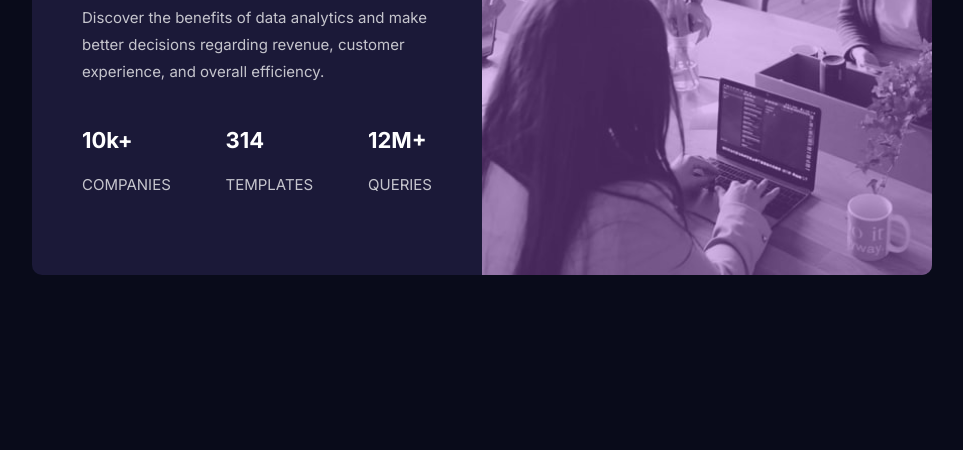
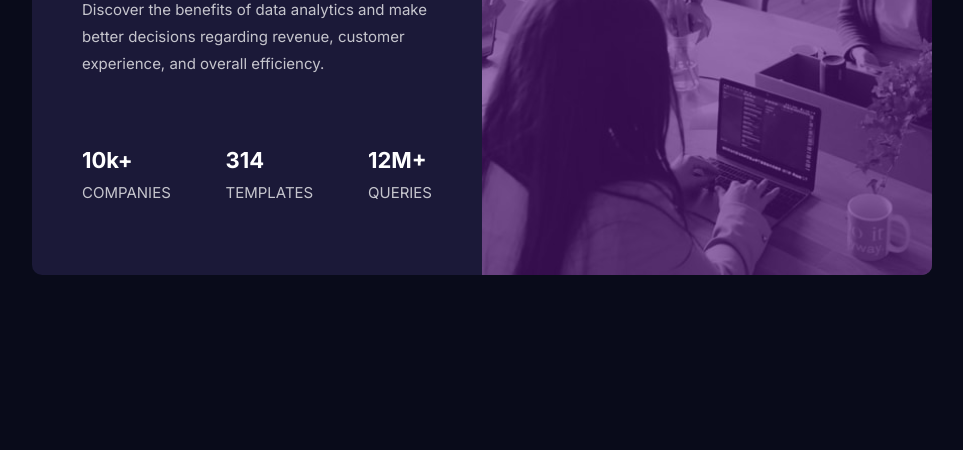
Before and after one commit to Rubsnewgate/stats-preview-card-component, a plain HTML site: page pages/index.html in a window 1280 px wide. Shown: the part 350-800 px from the top of the page, without its empty margins (158-1121 px from the left). Drawn offline with Linux system fonts and the light colour scheme.

Commit message:
fix (component): semantic and styles issues (change of a '<h3>' tag to a '<span>' tag in the info section of the component, also change some class names)

```diff
--- a/pages/index.html
+++ b/pages/index.html
@@ -3,6 +3,7 @@
 <head>
 	<meta charset="UTF-8"/>
 	<meta name="viewport" content="width=device-width, initial-scale=1.0"/>
+	<meta name="description" content="Frontend Mentor challenge."/>
 	<title>Data analytics</title>
 	<!-- Fonts -->
 	<link rel="preconnect" href="https://fonts.googleapis.com"/>
@@ -18,30 +19,30 @@
 </head>
 <body>
 	<main class="main-wrapper">
-		<section class="analytics-info">
-			<h1 class="analytics-info__title">
-				Get <span>insights</span> that help your business grow.
+		<section class="info">
+			<h1 class="info__title">
+				Get <span> insights </span> that help your business grow.
 			</h1>
-			<p class="analytics-info__description">
-				Discover the benefits of data analytics and make better decisions regarding revenue,
-				customer experience, and overall efficiency.
+			<p class="info__description">
+				Discover the benefits of data analytics and make better decisions regarding
+				revenue, customer experience, and overall efficiency.
 			</p>
-			<article class="analytics-info__statistics">
+			<article class="info__statistics">
 				<div class="company-statistics">
-					<h3>10k+</h3>
-					<p>COMPANIES</p>
+					<span class="quantity"> 10k+ </span>
+					<span class="text"> companies </span>
 				</div>
 				<div class="company-statistics">
-					<h3>314</h3>
-					<p>TEMPLATES</p>
+					<span class="quantity">314</span>
+					<span class="text"> templates </span>
 				</div>
 				<div class="company-statistics">
-					<h3>12M+</h3>
-					<p>QUERIES</p>
+					<span class="quantity"> 12M+ </span>
+					<span class="text"> queries </span>
 				</div>
 			</article>
 		</section>
-		<section class="analytics-hero">
+		<section class="hero">
 		</section>
 	</main>
 </body>
--- a/sass/desktop.scss
+++ b/sass/desktop.scss
@@ -12,11 +12,11 @@
 }
 
 // Company Information Section
-.analytics-info {
+.info {
 	@include flexbox(column, center, start, 20px);
 	padding: 50px;
 }
-.analytics-info__title {
+.info__title {
 	margin: 0;
 	font-size: $lg-size;
 	color: $white;
@@ -24,39 +24,43 @@
 		color: $soft-violet;
 	}
 }
-.analytics-info__description {
+.info__description {
 	margin: 0;
 	font-size: $sm-size;
 	line-height: 1.8;
 	color: $slightly-transparent-white;
 }
-.analytics-info__statistics {
-	@include flexbox(row, space-between, center,);
+.info__statistics {
+	@include flexbox(row, space-between, center);
 	width: 100%;
+	margin-top: 50px;
 }
 .company-statistics {
-	h3 {
+	@include flexbox(column, null, null, 10px);
+	.quantity {
 		font-size: $md-size;
+		font-weight: $bold;
 		color: $white;
 	}
-	p {
+	.text {
 		margin: 0;
 		font-size: $sm-size;
+		text-transform: uppercase;
 		color: $slightly-transparent-white;
 	}
 }
 
 // Company Hero Section
-.analytics-hero {
+.hero {
 	position: relative;
 	background-image: url(../assets/img/image-header-desktop.jpg);
 	background-size: cover;
 	border-radius: 0 10px 10px 0;
+	&::after {
+		position: absolute;
+		content: '';
+		inset: 0;
+		background-color: hsla(277, 71%, 29%, 0.6);
+		border-radius: 0 10px 10px 0;
+	}
 }
-.analytics-hero::after {
-	position: absolute;
-	content: '';
-	inset: 0;
-	background-color: rgba(170, 92, 219, 0.4);
-	border-radius: 0 10px 10px 0;
-}
--- a/sass/mobile.scss
+++ b/sass/mobile.scss
@@ -9,40 +9,40 @@
 }
 
 // Company Information Section
-.analytics-info {
+.info {
 	padding: 10px;
 	order: 2;
 }
-.analytics-info__title {
+.info__title {
 	font-size: $lg-size-mobile;
 	text-align: center;
 }
-.analytics-info__description {
+.info__description {
 	line-height: 1.6;
 	text-align: center;
 }
-.analytics-info__statistics {
+.info__statistics {
 	@include flexbox(column, center, center, 10px);
 	text-align: center;
 }
-.company--statistics {
-	h3 {
+.company-statistics {
+	.quantity {
 		margin: 0;
 	}
 }
 
 // Company Hero Section
-.analytics-hero {
+.hero {
 	width: 100%;
 	height: 100%;
 	order: 1;
 	background-image: url(../assets/img/image-header-mobile.jpg);
 	background-size: cover;
-	background-position: center;
+	background-position: top;
 	border-radius: 10px 10px 0 0;
-}
-.analytics-hero::after {
-	border-radius: 10px 10px 0 0;
+	&::after {
+		border-radius: 10px 10px 0 0;
+	}
 }
 
 // Breakpoints
@@ -50,7 +50,7 @@
 	.main-wrapper {
 		width: 400px;
 	}
-	.analytics-info {
+	.info {
 		padding: 20px 10px;
 	}
 }
--- a/sass/tablet.scss
+++ b/sass/tablet.scss
@@ -6,14 +6,14 @@
 }
 
 // Company Information Section
-.analytics-info {
+.info {
 	padding: 20px 50px;
 }
-.analytics-info__title {
+.info__title {
 	font-size: $lg-size-mobile;
 }
 
 // Company Hero Section
-.analytics-hero {
+.hero {
 	background-position: top;
 }
```
Also changed, not shown: styles/desktop.css, styles/mobile.css, styles/tablet.css, 2 other files.
